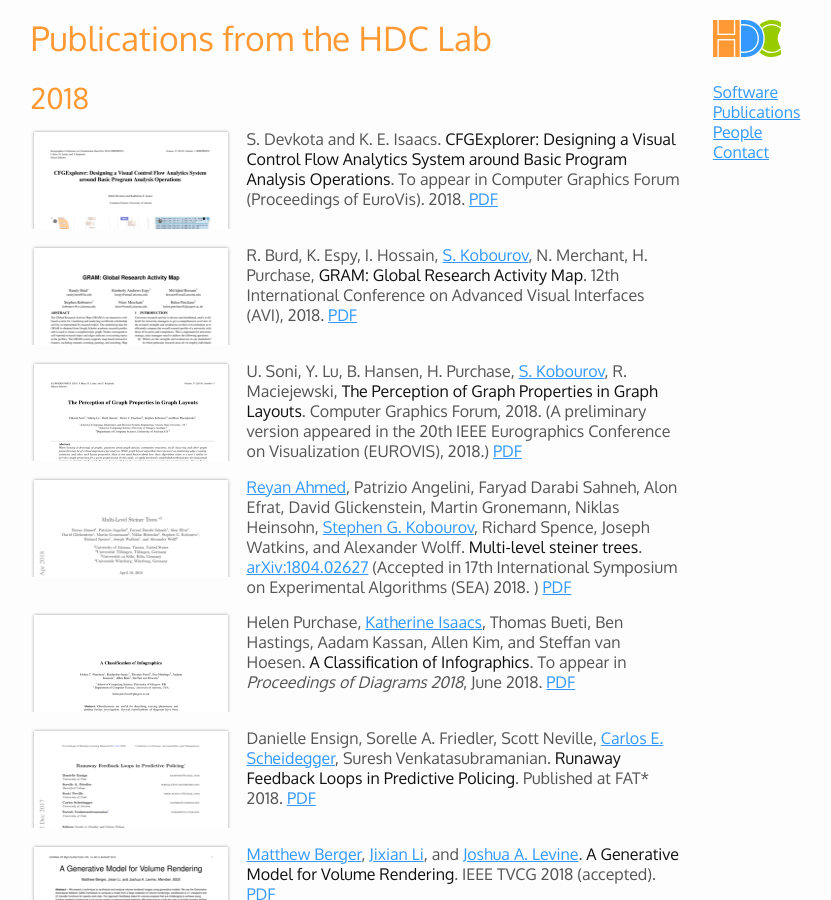
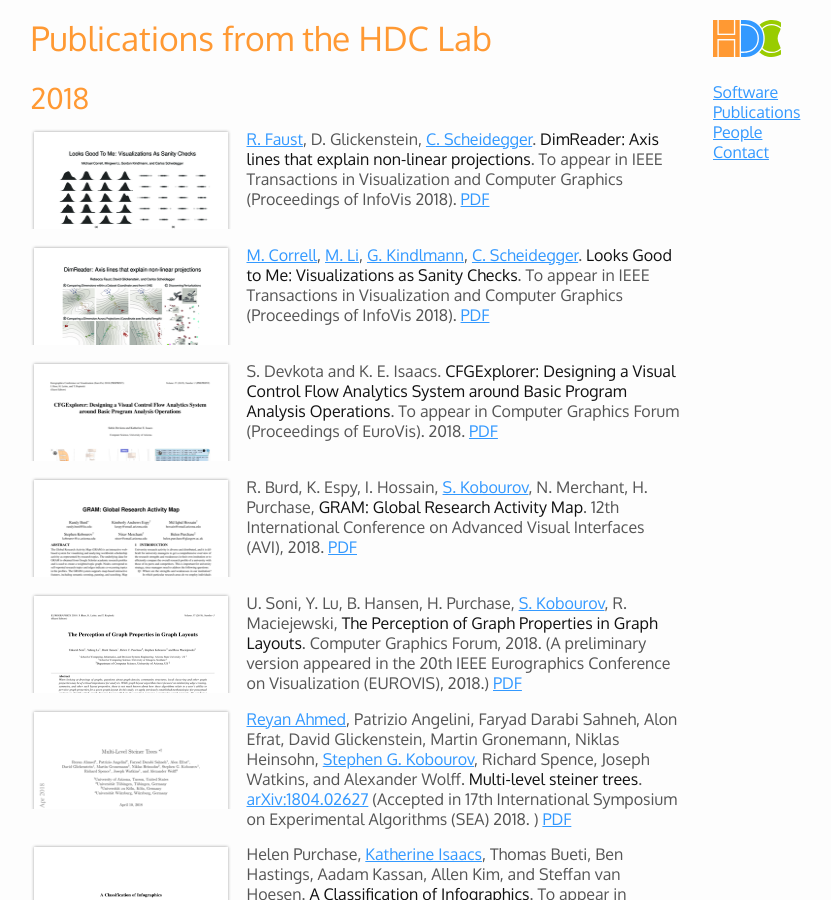
Before and after one commit to hdc-arizona/hdc-arizona.github.io, a Jekyll site: the page built from publications.md, in a window 1280 px wide and 900 px high. Shown: the whole window, without its empty margins (137-968 px from the left). Built offline with Jekyll 4.4.1, drawn with Linux system fonts in a browser that asks for light colours.

Commit message:
infovis papers for carlos, mingwei, becca

```diff
--- a/publications.md
+++ b/publications.md
@@ -4,6 +4,18 @@ title: Publications from the HDC Lab
 ---
 
 ## 2018
+
+[<img class="pubthumb" src="papers/thumbs/infovis_2018_sanitycheck.png">](papers/infovis_2018_sanitycheck.pdf)
+[R. Faust](https://rjfaust.github.io), D. Glickenstein, [C. Scheidegger](https://cscheid.net). **DimReader: Axis lines that explain non-linear projections**. To appear in IEEE Transactions in Visualization and Computer Graphics (Proceedings of InfoVis 2018).
+[PDF](papers/infovis_2018_dimreader.pdf)
+
+<div class="pubdiv"></div>
+
+[<img class="pubthumb" src="papers/thumbs/infovis_2018_dimreader.png">](papers/infovis_2018_dimreader.pdf)
+[M. Correll](https://research.tableau.com/user/michael-correll), [M. Li](http://hdc.cs.arizona.edu/~mwli/), [G. Kindlmann](http://people.cs.uchicago.edu/~glk/), [C. Scheidegger](https://cscheid.net). **Looks Good to Me: Visualizations as Sanity Checks**. To appear in IEEE Transactions in Visualization and Computer Graphics (Proceedings of InfoVis 2018).
+[PDF](papers/infovis_2018_sanitycheck.pdf)
+
+<div class="pubdiv"></div>
 
 [<img class="pubthumb" src="papers/thumbs/cfg_2018_explorer_preprint.png">](papers/cfg_2018_explorer_preprint.pdf)
 S. Devkota and K. E. Isaacs. **CFGExplorer: Designing a Visual Control Flow Analytics System around Basic Program Analysis Operations**. To appear in Computer Graphics Forum (Proceedings of EuroVis). 2018.
```
Also changed, not shown: papers/thumbs/infovis_2018_dimreader.png (added), papers/thumbs/infovis_2018_sanitycheck.png (added), 2 other files.
